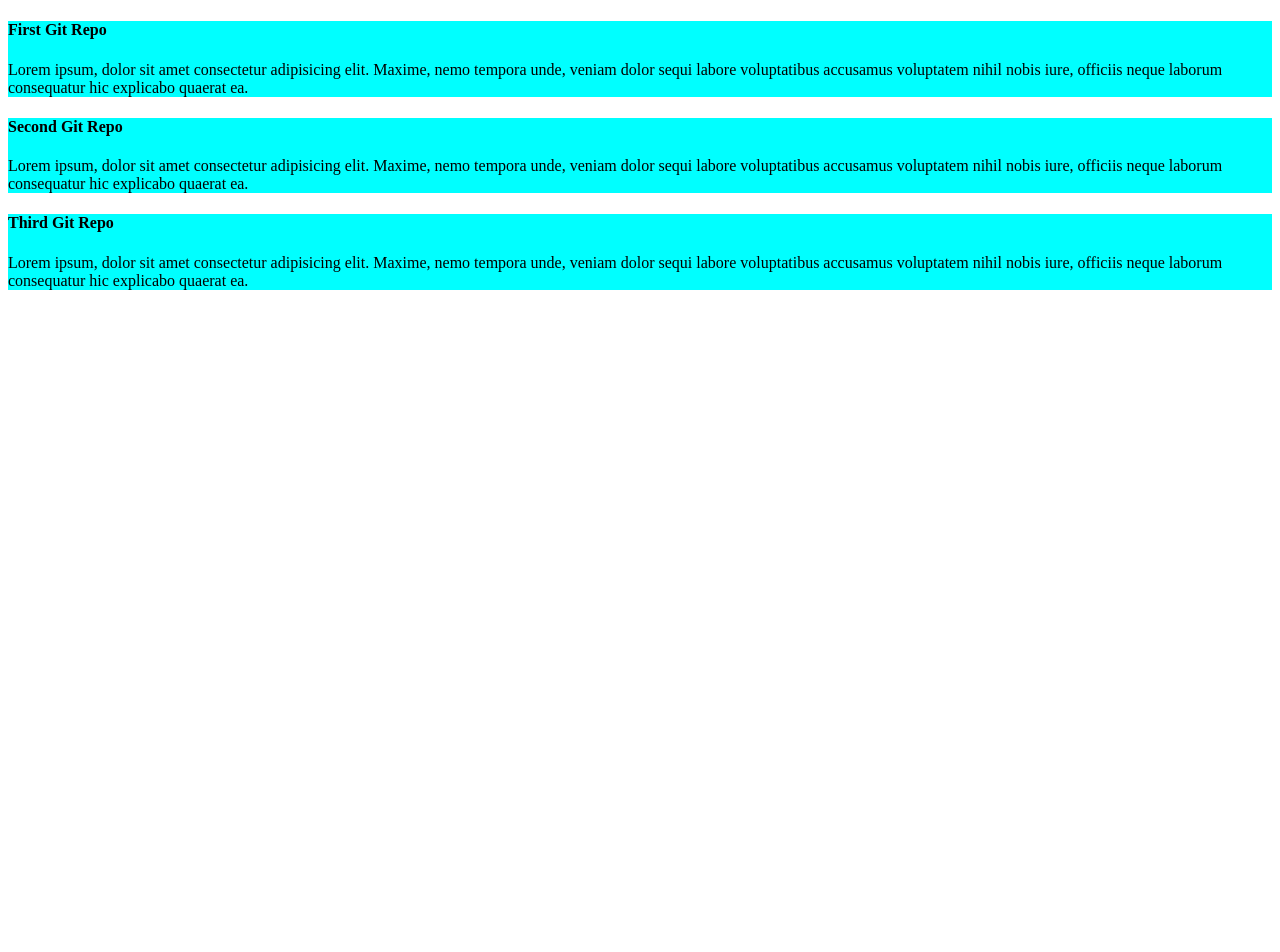
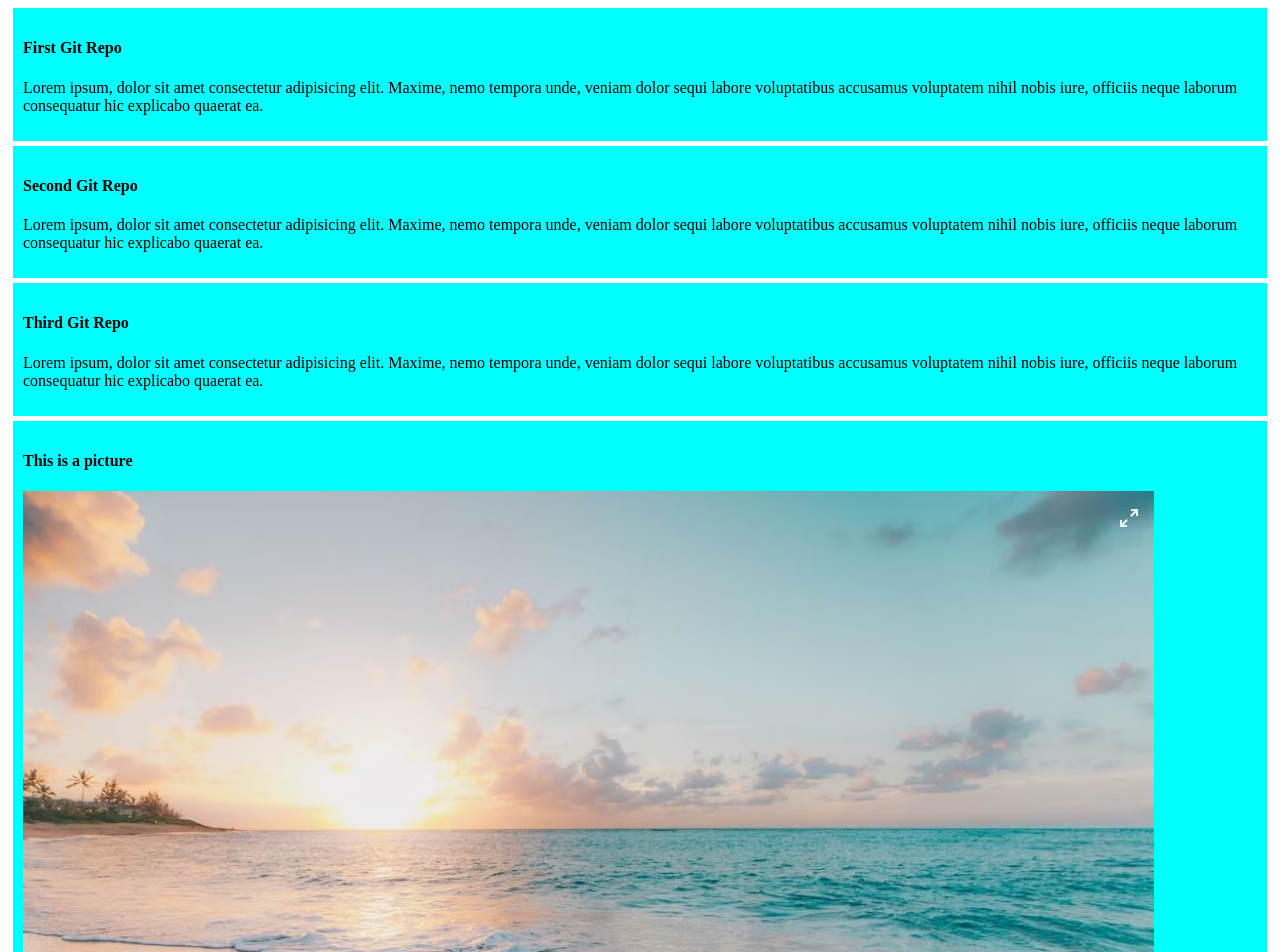
Before and after one commit to AdnanSakib04/my-github-repo, a plain HTML site: page index.html in a window 1280 px wide. Shown: the top 952 px of the page. Before the commit the page ends 800 px from the top, so only its background shows below. Drawn offline with Linux system fonts and the light colour scheme.

Commit message:
added a picture

```diff
--- a/index.html
+++ b/index.html
@@ -19,6 +19,11 @@
         <h4>Third Git Repo</h4>
         <p>Lorem ipsum, dolor sit amet consectetur adipisicing elit. Maxime, nemo tempora unde, veniam dolor sequi labore voluptatibus accusamus voluptatem nihil nobis iure, officiis neque laborum consequatur hic explicabo quaerat ea.</p>
     </div>
+
+    <div>
+        <h4>This is a picture</h4>
+        <img src="./images/bg1.JPG" alt="">
+    </div>
 <body>
 
 </body>
--- a/styles/blog.css
+++ b/styles/blog.css
@@ -1,3 +1,5 @@
 div{
     background-color: aqua;
+    margin: 5px;
+    padding: 10px;
 }
```
Also changed, not shown: images/bg1.JPG (added).
